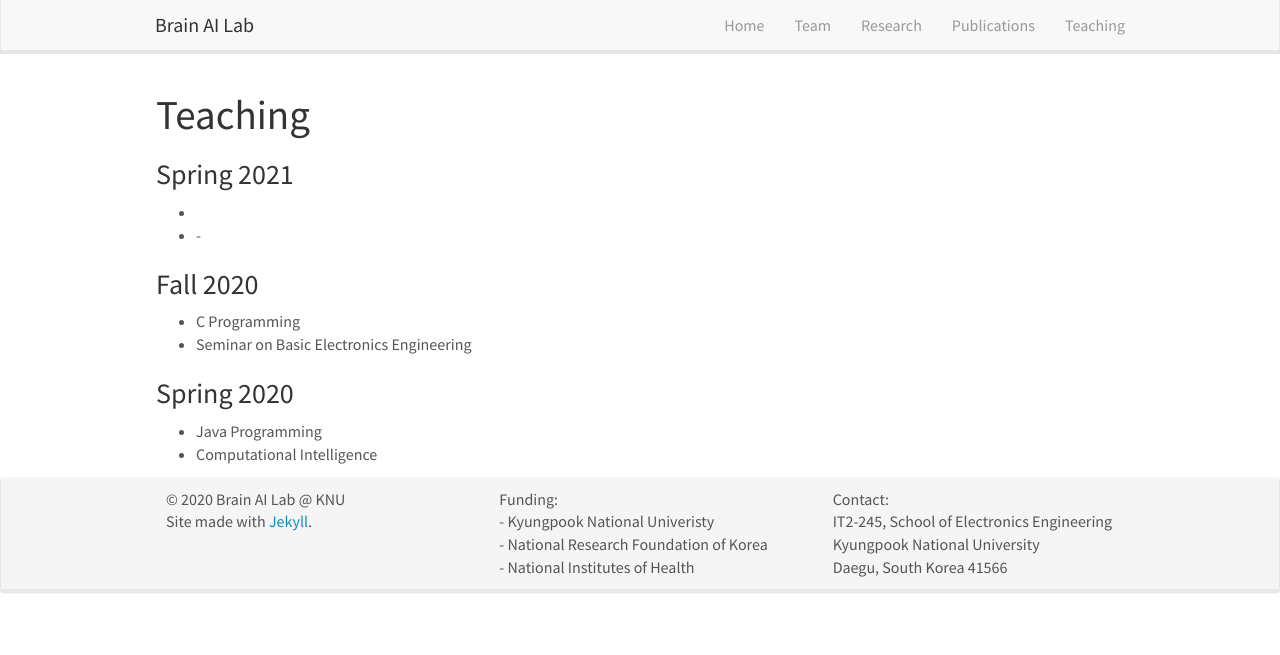
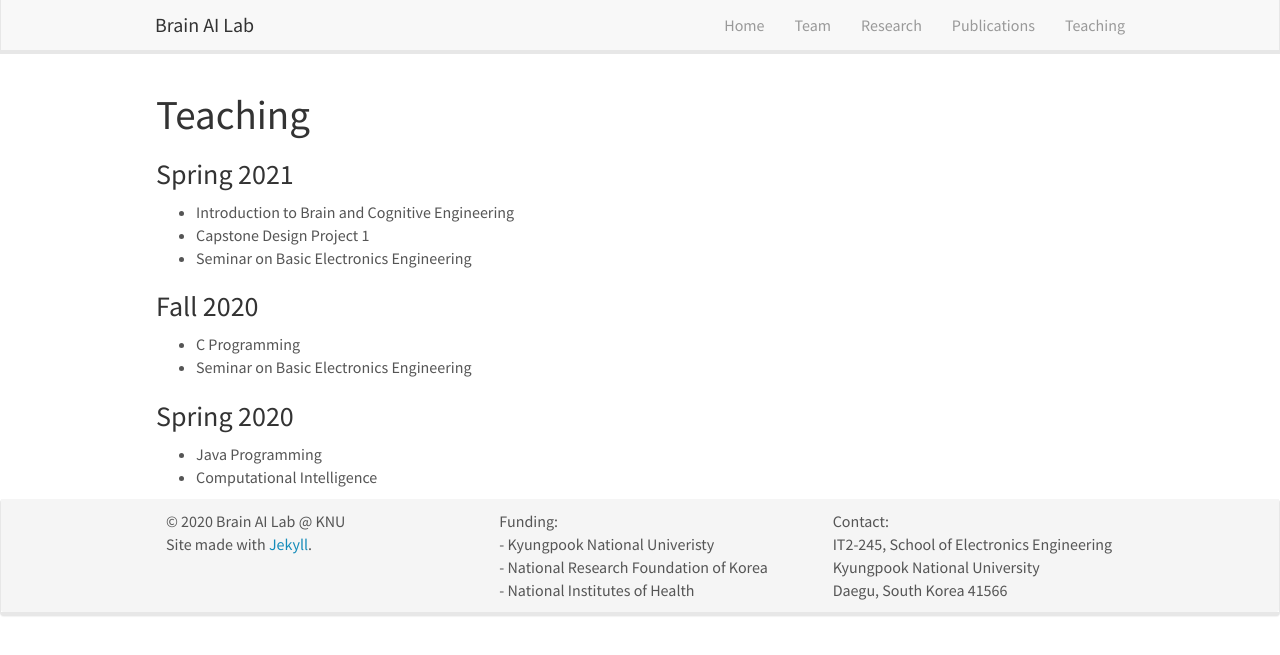
Before and after one commit to KNU-BrainAI/knu-brainai.github.io, a Jekyll site: the page built from _pages/teaching.md, in a window 1280 px wide. Shown: the top 655 px of the page. Built offline with Jekyll 4.4.1, drawn with Linux system fonts in a browser that asks for light colours; nearby versions of some CDN libraries.

Commit message:
Update teaching.md

```diff
--- a/_pages/teaching.md
+++ b/_pages/teaching.md
@@ -9,9 +9,9 @@ permalink: /teaching/
 
 # Teaching
 ### Spring 2021
--
--
--
+- Introduction to Brain and Cognitive Engineering
+- Capstone Design Project 1
+- Seminar on Basic Electronics Engineering
 
 ### Fall 2020
 - C Programming <br />
```
